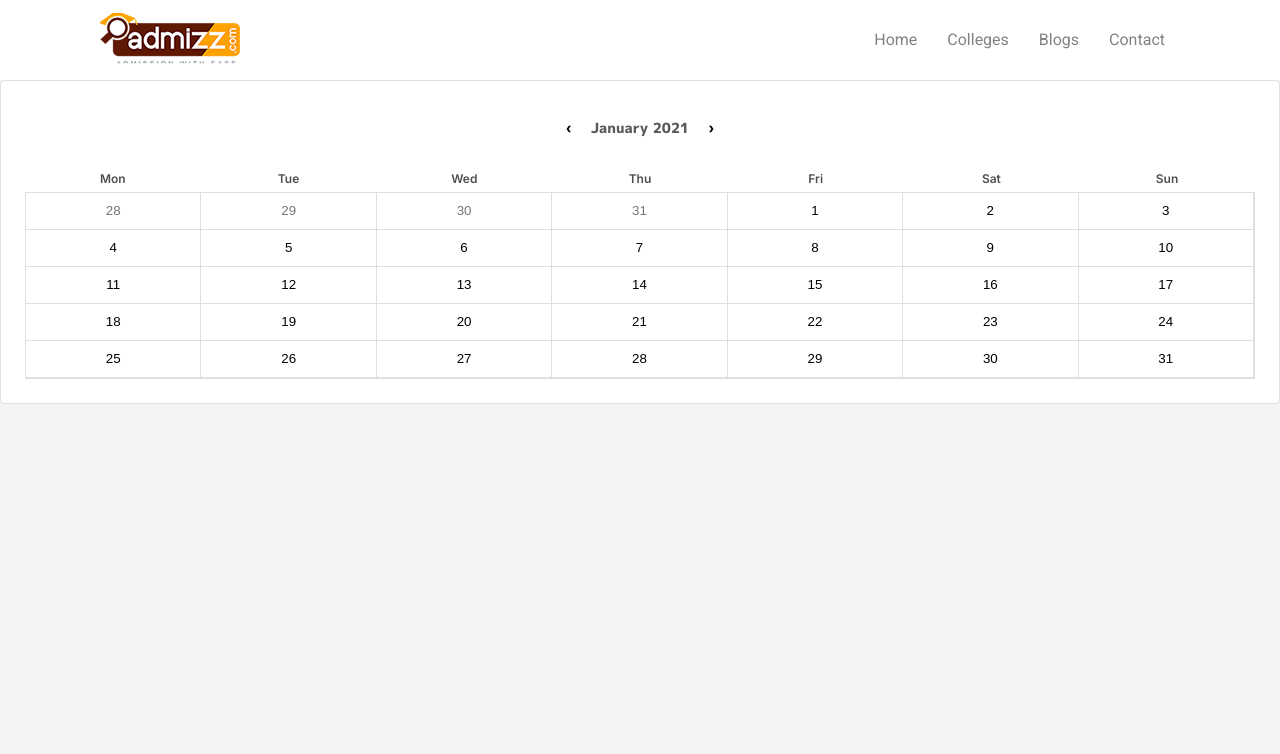
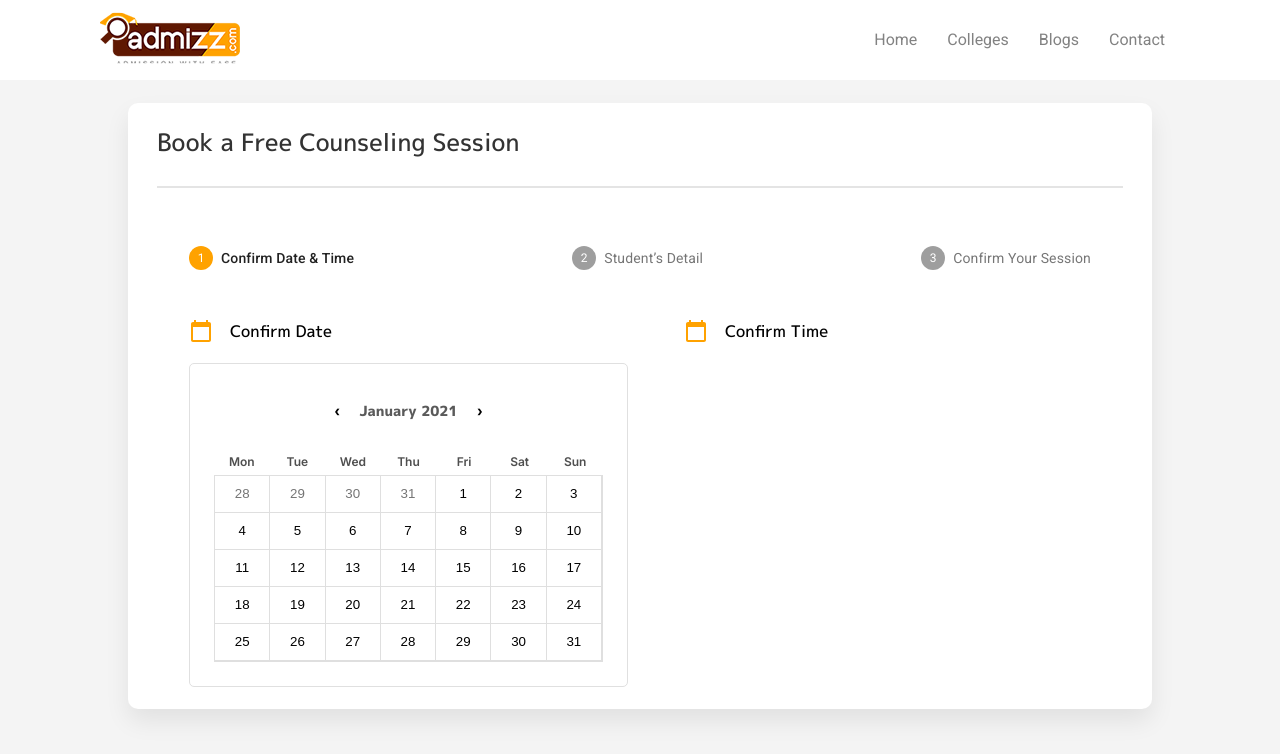
Before and after one commit to sthasadin/admizz-demo, a Next.js app: page /free-counseling in a window 1280 px wide. Shown: the top 754 px of the page. Built offline with nearby package versions, Linux system fonts and the light colour scheme.

Commit message:
WIP: free counseling page

```diff
--- /dev/null
+++ b/components/CounselingStepper/ConfirmDateTime.tsx
@@ -0,0 +1,35 @@
+import React from "react";
+import { Datepicker } from "../../components";
+import CalendarTodayIcon from '@material-ui/icons/CalendarToday';
+
+const ConfirmDateTime = () => {
+    return (
+        <div className="confirm-date-container">
+            <div className="confirm-date-container__date-time">
+                <div className="confirm-date-container__date">
+                    <div className="confirm-date-container__label">
+                        <CalendarTodayIcon className="confirm-date-container__calendar-icon" />
+                        <span>
+                            Confirm Date
+                        </span>
+                    </div>
+                    <Datepicker />
+                </div>
+                <div className="confirm-date-container__time">
+                    <div className="confirm-date-container__label">
+                        <CalendarTodayIcon className="confirm-date-container__calendar-icon" />
+                        <span>
+                            Confirm Time
+                        </span>
+                    </div>
+                </div>
+            </div>
+            <div className="confirm-date-container__select-counseler">
+
+            </div>
+
+        </div>
+    );
+};
+
+export { ConfirmDateTime };
--- /dev/null
+++ b/components/CounselingStepper/index.tsx
@@ -0,0 +1,98 @@
+import React from 'react';
+import { makeStyles, Theme, createStyles } from '@material-ui/core/styles';
+import Stepper from '@material-ui/core/Stepper';
+import Step from '@material-ui/core/Step';
+import StepButton from '@material-ui/core/StepButton';
+import { ConfirmDateTime } from "./ConfirmDateTime";
+
+const useStyles = makeStyles((theme: Theme) =>
+    createStyles({
+        root: {
+            width: '100%',
+        },
+        button: {
+            marginRight: theme.spacing(1),
+        },
+        completed: {
+            display: 'inline-block',
+        },
+        instructions: {
+
+        },
+        stepper: {
+            '& .MuiStepIcon-active': {
+                color: '#FFA200'
+            },
+        },
+        stepperContainer: {
+            '& .MuiStepConnector-lineHorizontal': {
+                visibility: "hidden"
+            },
+        }
+    }),
+);
+
+function getStepContent(step: number) {
+    switch (step) {
+        case 0:
+            return <ConfirmDateTime />
+        case 1:
+            return 'Step 2: What is an ad group anyways?';
+        case 2:
+            return 'Step 3: This is the bit I really care about!';
+        default:
+            return 'Unknown step';
+    }
+}
+
+const CounselingStepper = () => {
+    const classes = useStyles();
+    const [activeStep, setActiveStep] = React.useState(0);
+    const [completed, setCompleted] = React.useState<{ [k: number]: boolean }>({});
+    const steps = ["Confirm Date & Time", "Student’s Detail", "Confirm Your Session"]
+
+    const totalSteps = () => {
+        return steps.length;
+    };
+
+    const completedSteps = () => {
+        return Object.keys(completed).length;
+    };
+
+    const isLastStep = () => {
+        return activeStep === totalSteps() - 1;
+    };
+
+    const allStepsCompleted = () => {
+        return completedSteps() === totalSteps();
+    };
+
+    const handleNext = () => {
+        const newActiveStep =
+            isLastStep() && !allStepsCompleted()
+                ? // It's the last step, but not all steps have been completed,
+                // find the first step that has been completed
+                steps.findIndex((step, i) => !(i in completed))
+                : activeStep + 1;
+        setActiveStep(newActiveStep);
+    };
+
+    return (
+        <div className={classes.root}>
+            <Stepper className={classes.stepperContainer} nonLinear activeStep={activeStep}>
+                {steps.map((label, index) => (
+                    <Step key={label}>
+                        <StepButton className={classes.stepper} completed={completed[index]}>
+                            {label}
+                        </StepButton>
+                    </Step>
+                ))}
+            </Stepper>
+            <div>
+                {getStepContent(activeStep)}
+            </div>
+        </div>
+    );
+}
+
+export { CounselingStepper }
--- a/components/index.tsx
+++ b/components/index.tsx
@@ -3,3 +3,4 @@ export * from "./Select";
 export * from "./ContactForm"
 export * from "./BookCounselling"
 export * from "./Datepicker"
+export * from "./CounselingStepper"
--- a/pages/free-counseling/index.tsx
+++ b/pages/free-counseling/index.tsx
@@ -1,12 +1,20 @@
 import React from "react";
-import { Datepicker } from "../../components";
 import { Navbar } from "../../layouts/navbar";
+import { CounselingStepper } from "../../components";
 
 const FreeCounseling = () => {
   return (
     <div>
       <Navbar />
-      <Datepicker />
+      <div className="free-counseling">
+        <div className="free-counseling__container">
+          <div className="free-counseling__header">
+            Book a Free Counseling Session
+          </div>
+          <hr className="free-counseling__divider" />
+          <CounselingStepper />
+        </div>
+      </div>
     </div>
   );
 };
--- a/styles/base/_typography.scss
+++ b/styles/base/_typography.scss
@@ -1,4 +1,4 @@
 @import url("https://fonts.googleapis.com/css2?family=Montserrat:ital,wght@0,100;0,200;0,300;0,400;0,500;0,600;0,700;1,700&family=Noticia+Text:ital@0;1&family=Roboto:wght@100;300;400;500;700&display=swap");
 @import url('https://fonts.googleapis.com/css2?family=Mouse+Memoirs&display=swap');
-@import url('https://fonts.googleapis.com/css2?family=M+PLUS+1p:wght@800&display=swap');
+@import url('https://fonts.googleapis.com/css2?family=M+PLUS+1p:wght@300;400;500;800&display=swap');
 @import url('https://fonts.googleapis.com/css2?family=Inter:wght@100;200;300;400;500;600;700;800;900&display=swap');
--- /dev/null
+++ b/styles/components/_confirmDateTime.scss
@@ -0,0 +1,30 @@
+.confirm-date-container {
+	&__date-time {
+		display: flex;
+		padding-top: 25px;
+        padding-left: 32px;
+        justify-content: space-between;
+	}
+	&__date {
+		width: 47%;
+	}
+	&__calendar-icon {
+		fill: #ffa200 !important;
+	}
+	&__label {
+		display: flex;
+		align-items: center;
+		margin-bottom: 20px;
+		span {
+			margin-left: 17px;
+			font-family:'M PLUS 1p';
+			font-style: normal;
+			font-weight: 500;
+			font-size: 16px;
+			line-height: 24px;
+		}
+    }
+    &__time{
+        width: 47%;
+    }
+}
--- /dev/null
+++ b/styles/components/_free-counseling.scss
@@ -0,0 +1,24 @@
+.free-counseling {
+	display: flex;
+	justify-content: center;
+	&__container {
+		width: 80%;
+		padding: 22px 29px;
+		border-radius: 10px;
+		margin-top: 23px;
+		box-shadow: 0px 12px 25px rgba(0, 0, 0, 0.08);
+		background-color: white;
+	}
+	&__header {
+		font-size: 24px;
+		line-height: 35px;
+		font-weight: 500;
+		font-family: "M PLUS 1p";
+		color: $gray;
+	}
+	&__divider {
+		border: 1px solid #e4e4e4;
+		margin-top: 26px;
+		margin-bottom: 34px;
+	}
+}
--- a/styles/components/_main.scss
+++ b/styles/components/_main.scss
@@ -28,3 +28,5 @@
 @import "contactForm";
 @import "bookCounseling";
 @import "datepicker";
+@import "free-counseling";
+@import "confirmDateTime";
```
